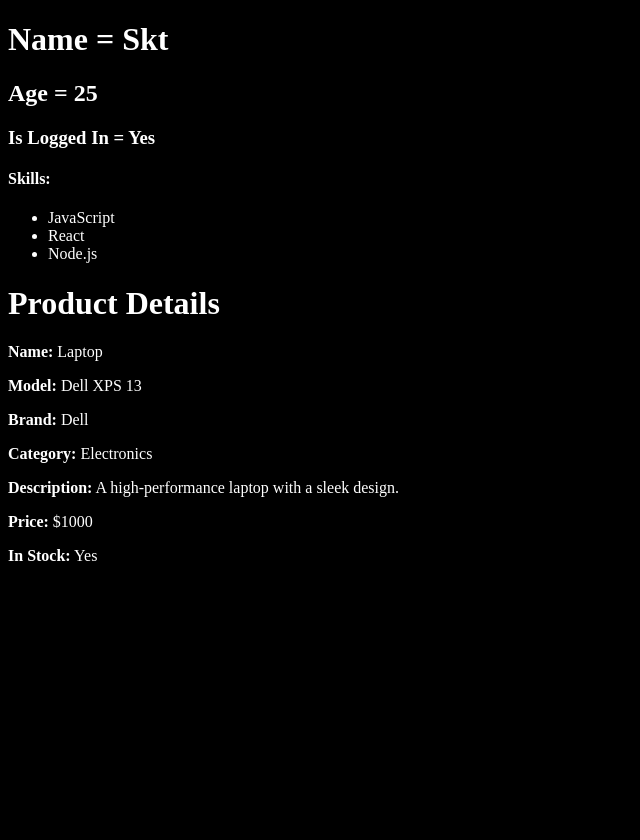
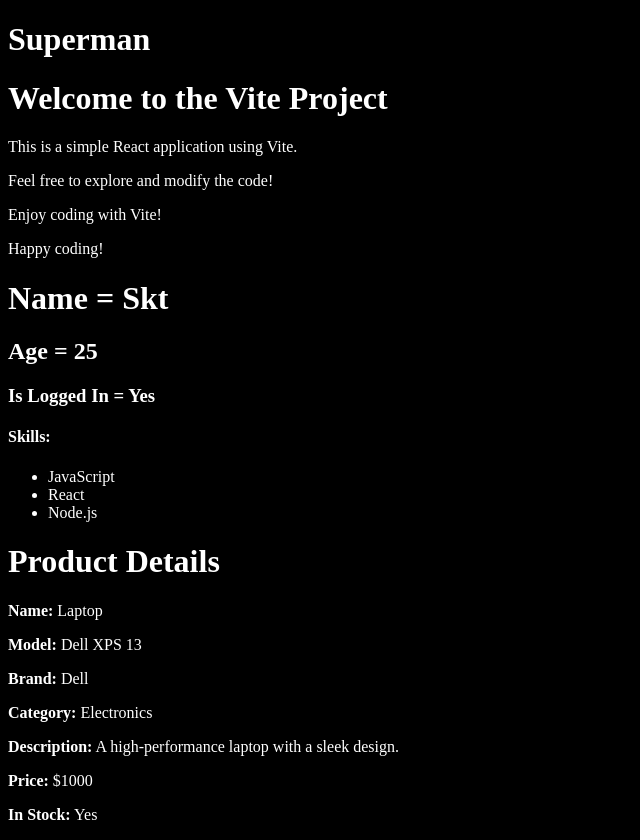
Before and after one commit to Shakhoyat/React-with-vite101, a React (Vite) app in the folder vite-project-101/: page / in a window 1280 px wide. Shown: the whole page, without its empty margins (0-640 px from the left). Before the commit the page ends 800 px from the top, so only its background shows below. Built offline with nearby package versions, Linux system fonts and the light colour scheme.

Commit message:
Add Person and Superman components; refactor App component for improved structure

```diff
--- a/vite-project-101/src/App.jsx
+++ b/vite-project-101/src/App.jsx
@@ -1,48 +1,15 @@
 import React from 'react'
+import Person from './Person'
+import Superman from './Superman'
 
 const App = () => {
-  const name = 'Skt'
-  const age = 25
-  const isLoggedIn = true
-  const skills = ['JavaScript', 'React', 'Node.js']
-  const user = {
-    name: 'Skt',
-    age: 25,
-    isLoggedIn: true,
-    skills: ['JavaScript', 'React', 'Node.js']
-  }
-  const product = {
-    name: 'Laptop',
-    model: 'Dell XPS 13',
-    brand: 'Dell',
-    category: 'Electronics',
-    description: 'A high-performance laptop with a sleek design.',
-    price: 1000,
-    inStock: true
-  }
   return (
-    <>
-      <div>
-        <h1>Name = {user.name}</h1>
-        <h2>Age = {user.age}</h2>
-        <h3>Is Logged In = {user.isLoggedIn ? 'Yes' : 'No'}</h3>
-        <h4>Skills:</h4>
-        <ul>
-          {user.skills.map((skill, index) => (
-            <li key={index}>{skill}</li>
-          ))}
-        </ul>
-      </div>
-      <div>
-        <h1>Product Details</h1>
-        <p><strong>Name:</strong> {product.name}</p>
-        <p><strong>Model:</strong> {product.model}</p>
-        <p><strong>Brand:</strong> {product.brand}</p>
-        <p><strong>Category:</strong> {product.category}</p>
-        <p><strong>Description:</strong> {product.description}</p>
-        <p><strong>Price:</strong> ${product.price}</p>
-        <p><strong>In Stock:</strong> {product.inStock ? 'Yes' : 'No'}</p>
-      </div>
+    <><Superman />
+      <h1>Welcome to the Vite Project</h1>
+      <p>This is a simple React application using Vite.</p>
+      <p>Feel free to explore and modify the code!</p>
+      <p>Enjoy coding with Vite!</p>
+      <p>Happy coding!</p> <Person />
     </>
   )
 }
--- /dev/null
+++ b/vite-project-101/src/Person.jsx
@@ -0,0 +1,51 @@
+//As the name was Capitalized, it was not recognized as a component.
+import React from 'react'
+
+const Person = () => {
+    const name = 'Skt'
+    const age = 25
+    const isLoggedIn = true
+    const skills = ['JavaScript', 'React', 'Node.js']
+    const user = {
+        name: 'Skt',
+        age: 25,
+        isLoggedIn: true,
+        skills: ['JavaScript', 'React', 'Node.js']
+    }
+    const product = {
+        name: 'Laptop',
+        model: 'Dell XPS 13',
+        brand: 'Dell',
+        category: 'Electronics',
+        description: 'A high-performance laptop with a sleek design.',
+        price: 1000,
+        inStock: true
+    }
+    return (
+        <>
+            <div>
+                <h1>Name = {user.name}</h1>
+                <h2>Age = {user.age}</h2>
+                <h3>Is Logged In = {user.isLoggedIn ? 'Yes' : 'No'}</h3>
+                <h4>Skills:</h4>
+                <ul>
+                    {user.skills.map((skill, index) => (
+                        <li key={index}>{skill}</li>
+                    ))}
+                </ul>
+            </div>
+            <div>
+                <h1>Product Details</h1>
+                <p><strong>Name:</strong> {product.name}</p>
+                <p><strong>Model:</strong> {product.model}</p>
+                <p><strong>Brand:</strong> {product.brand}</p>
+                <p><strong>Category:</strong> {product.category}</p>
+                <p><strong>Description:</strong> {product.description}</p>
+                <p><strong>Price:</strong> ${product.price}</p>
+                <p><strong>In Stock:</strong> {product.inStock ? 'Yes' : 'No'}</p>
+            </div>
+        </>
+    )
+}
+
+export default Person
--- /dev/null
+++ b/vite-project-101/src/Superman.jsx
@@ -0,0 +1,9 @@
+import React from 'react'
+
+const Superman = () => {
+    return (
+        <h1>Superman</h1>
+    )
+}
+
+export default Superman
```
